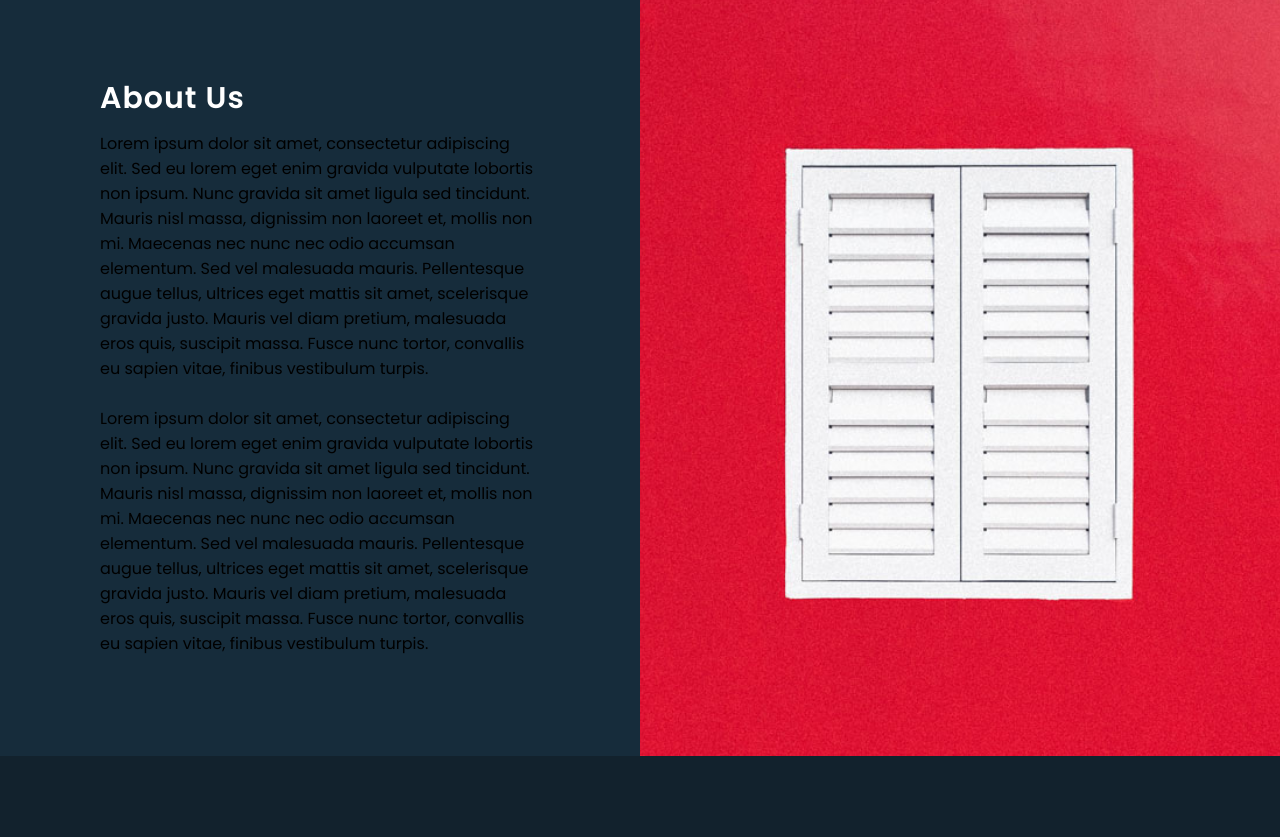
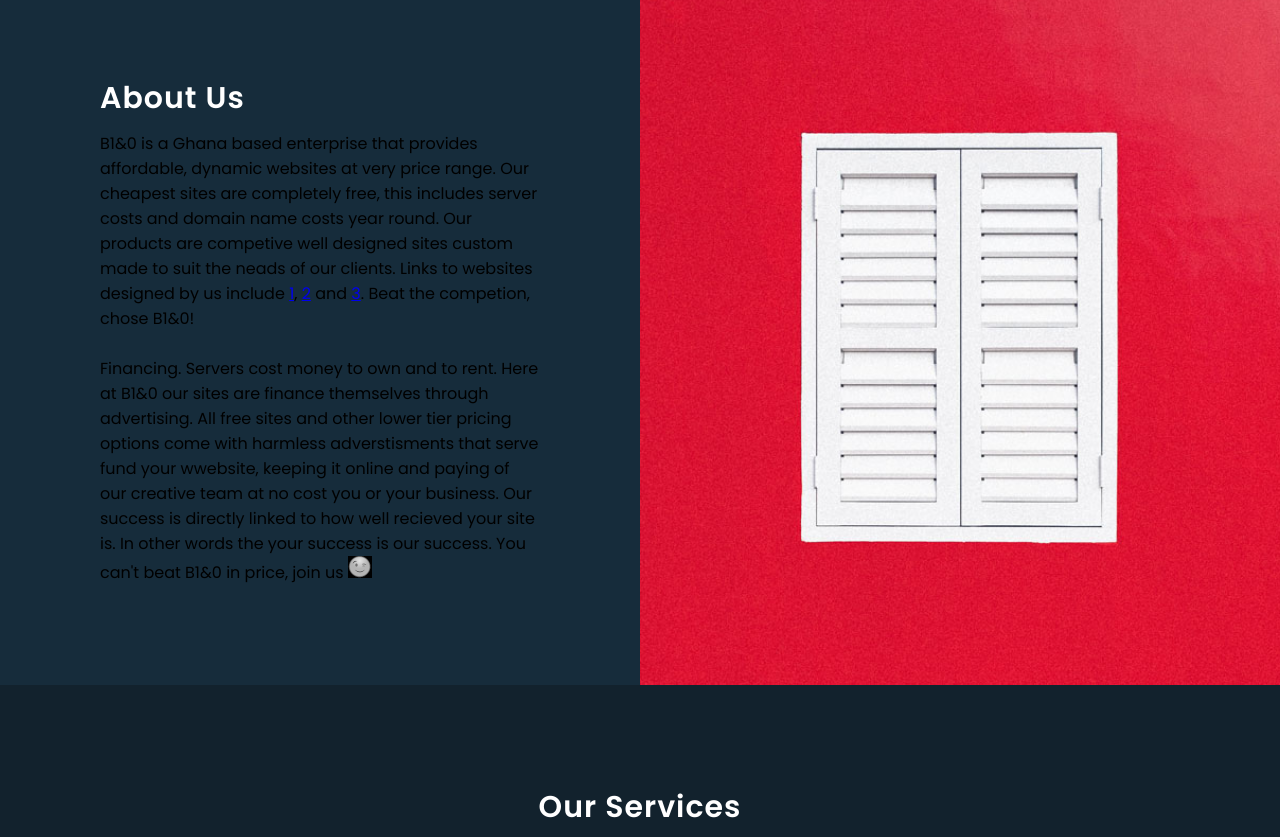
Before and after one commit to Glitch-bug/B1-0, a plain HTML site: page index.html in a window 1280 px wide. Shown: the part 824-1661 px from the top of the page. Drawn offline with Linux system fonts and the light colour scheme.

Commit message:
adjustment 2.0

```diff
--- a/index.html
+++ b/index.html
@@ -16,7 +16,7 @@
     <img src="images/bg.jpg">
     <div class="content">
       <h2>Design Excellence For Free</h2>
-      <p>Here at B1&0 and we believe that you deserve your dream websites at no cost at all. All you have have to do is ask ;)</p>
+      <p>Here at B1&0 and we believe that you deserve your dream websites at no cost at all. All you have have to do is ask </p>
     </div>
   </div>
 
@@ -25,10 +25,10 @@
     <div class="contentBx">
       <h2 class="heading">About Us</h2>
       <p>
-        Lorem ipsum dolor sit amet, consectetur adipiscing elit. Sed eu lorem eget enim gravida vulputate lobortis non ipsum. Nunc gravida sit amet ligula sed tincidunt. Mauris nisl massa, dignissim non laoreet et, mollis non mi. Maecenas nec nunc nec odio accumsan elementum. Sed vel malesuada mauris. Pellentesque augue tellus, ultrices eget mattis sit amet, scelerisque gravida justo. Mauris vel diam pretium, malesuada eros quis, suscipit massa. Fusce nunc tortor, convallis eu sapien vitae, finibus vestibulum turpis.
+        B1&0 is a Ghana based enterprise that provides affordable, dynamic websites at very price range. Our cheapest sites are completely free, this includes server costs and domain name costs year round. Our products are competive well designed sites custom made to suit the neads of our clients.  Links to websites designed by us include <a href='#'>1</a>, <a href='#'>2</a> and <a href="#">3</a>. Beat the competion, chose B1&0!
         <br/>
         <br/>
-        Lorem ipsum dolor sit amet, consectetur adipiscing elit. Sed eu lorem eget enim gravida vulputate lobortis non ipsum. Nunc gravida sit amet ligula sed tincidunt. Mauris nisl massa, dignissim non laoreet et, mollis non mi. Maecenas nec nunc nec odio accumsan elementum. Sed vel malesuada mauris. Pellentesque augue tellus, ultrices eget mattis sit amet, scelerisque gravida justo. Mauris vel diam pretium, malesuada eros quis, suscipit massa. Fusce nunc tortor, convallis eu sapien vitae, finibus vestibulum turpis.
+        Financing. Servers cost money to own and to rent. Here at B1&0 our sites are finance themselves through advertising. All free sites and other lower tier pricing options come with harmless adverstisments that serve fund your wwebsite, keeping it online and paying of our creative team at no cost you or your business. Our success is directly linked to how well recieved your site is. In other words the your success is our success. You can't beat B1&0 in price, join us <img id="wink" src="images/win1.png">
       </p>
     </div>
     <div class="imgBx">
--- a/style.css
+++ b/style.css
@@ -357,6 +357,10 @@
     text-align: center;
   }
 
+  /* .about #wink {
+    height: 20px;
+    width: 20px;
+  } */
   .services{
     padding: 5vw;
   }
```
Also changed, not shown: images/win1.png (added).
